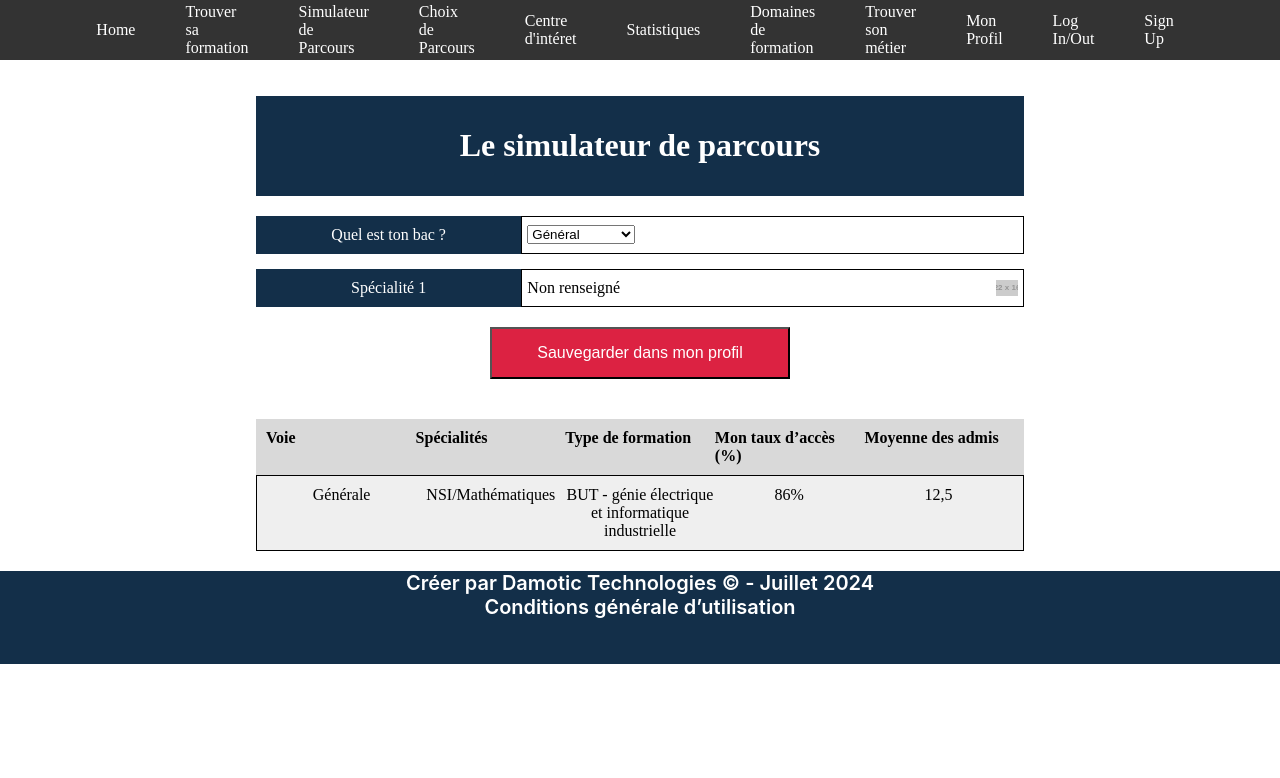
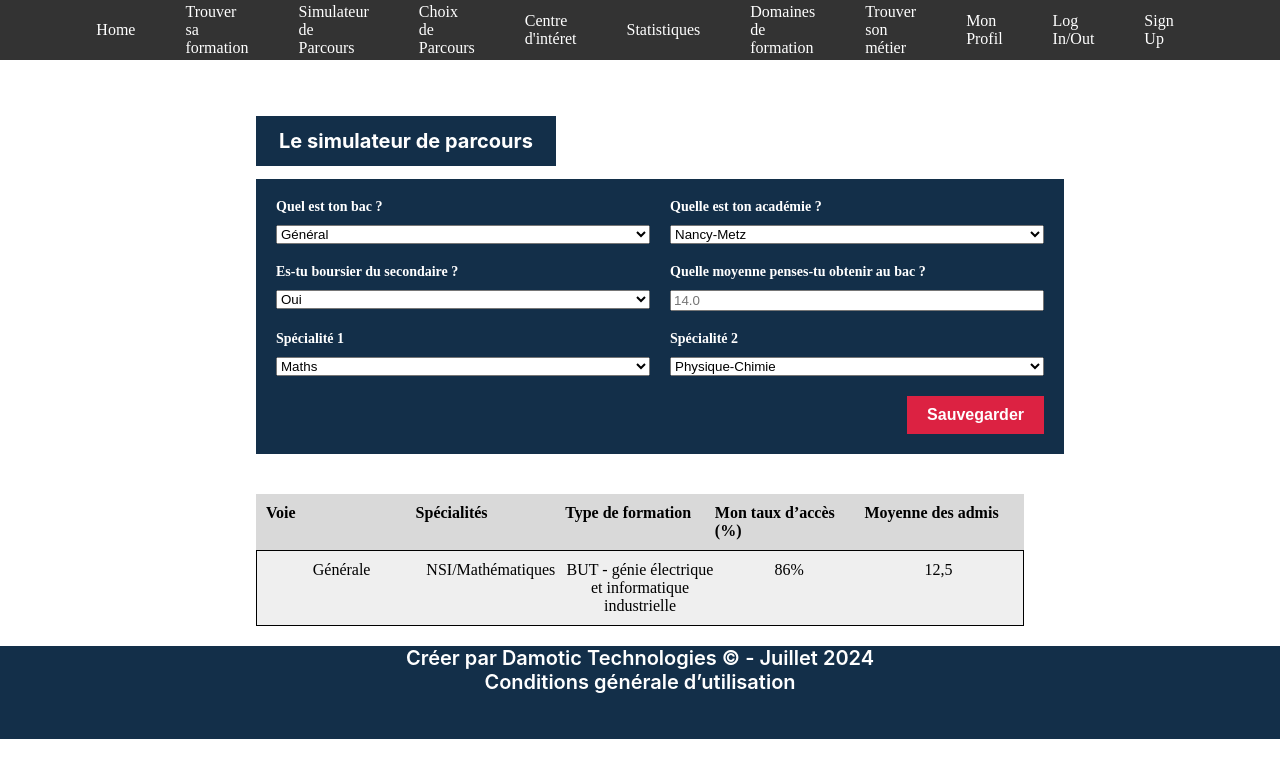
Before and after one commit to StagiairesDAMOTIC/FrontEndPsup, an Angular app: page /simulateur-de-parcours in a window 1280 px wide. Shown: the top 778 px of the page. Built offline with nearby package versions, Linux system fonts and the light colour scheme.

Commit message:
tentative d'ajout des onglets dans trouver sa formation

```diff
--- a/src/app/chances-admission-niveau/chances-admission-niveau.component.html
+++ b/src/app/chances-admission-niveau/chances-admission-niveau.component.html
@@ -108,50 +108,7 @@
     </div>
 
     <div class="main-section">
-      <div class="input-section">
-        <div class="input-item">
-          <div class="label">Quel est ton bac ?</div>
-          <div class="input">
-            Seconde Générale et technologique
-            <img src="https://via.placeholder.com/25x17" alt="icon" />
-          </div>
-        </div>
-        <div class="input-item">
-          <div class="label">Quelle est ton académie ?</div>
-          <div class="input">
-            Nancy-Metz
-            <img src="https://via.placeholder.com/25x17" alt="icon" />
-          </div>
-        </div>
-        <div class="input-item">
-          <div class="label">Es-tu boursier du secondaire ?</div>
-          <div class="input">
-            Oui
-            <img src="https://via.placeholder.com/25x17" alt="icon" />
-          </div>
-        </div>
-        <div class="input-item">
-          <div class="label">Quelle moyenne penses-tu obtenir au bac ?</div>
-          <div class="input">
-            14/20
-            <img src="https://via.placeholder.com/25x17" alt="icon" />
-          </div>
-        </div>
-        <div class="input-item">
-          <div class="label">Spécialité 1</div>
-          <div class="input">
-            Non renseigné
-            <img src="https://via.placeholder.com/22x16" alt="icon" />
-          </div>
-        </div>
-        <div class="input-item">
-          <div class="label">Spécialité 2</div>
-          <div class="input">
-            Non renseigné
-            <img src="https://via.placeholder.com/22x16" alt="icon" />
-          </div>
-        </div>
-      </div>
+      <div class="app-info-eleve" ></div>
 
       <div class="results-section">
         <div class="results-title">RESULTATS</div>
--- a/src/app/choix-seconde/choix-seconde.component.ts
+++ b/src/app/choix-seconde/choix-seconde.component.ts
@@ -8,3 +8,17 @@ import { Component } from '@angular/core';
 export class ChoixSecondeComponent {
 
 }
+function openTab(x: number): void {
+  // Sélectionne tous les éléments avec la classe "search-form"
+  const contents = document.querySelectorAll<HTMLElement>(".search-form");
+
+  // Parcourt tous les éléments et les cache
+  for (let i = 0; i < contents.length; i++) {
+    contents[i].style.display = "none";
+  }
+
+  // Affiche l'élément correspondant à l'indice x
+  if (contents[x]) {
+    contents[x].style.display = "block";
+  }
+}
--- a/src/app/simulateur-de-parcours/simulateur-de-parcours.component.css
+++ b/src/app/simulateur-de-parcours/simulateur-de-parcours.component.css
@@ -11,11 +11,18 @@ body {
   padding: 20px;
 }
 
-header {
-  background-color: #132f49;
+.header {
+  width: 300px;
+  height: 50px;
+  background: #132f49;
   color: white;
-  padding: 10px;
-  text-align: center;
+  font-size: 20px;
+  font-family: Inter, sans-serif;
+  font-weight: 700;
+  display: flex;
+  justify-content: center;
+  align-items: center;
+  margin-top: 20px;
 }
 
 .form-section {
--- a/src/app/simulateur-de-parcours/simulateur-de-parcours.component.html
+++ b/src/app/simulateur-de-parcours/simulateur-de-parcours.component.html
@@ -1,34 +1,8 @@
 
 <div class="container">
-  <header>
-    <h1>Le simulateur de parcours</h1>
-  </header>
+   <h1 class="header">Le simulateur de parcours</h1>
 
-  <section class="form-section">
-    <div class="form-group">
-      <label for="bac">Quel est ton bac ?</label>
-      <div class="input-group">
-        <select id="niveau" name="niveau">
-          <option value="general">Général</option>
-          <option value="technologique">Technologique</option>
-        </select>
-
-      </div>
-    </div>
-
-    <div class="form-group">
-      <label for="specialite1">Spécialité 1</label>
-      <div class="input-group">
-        <span class="input-value">Non renseigné</span>
-        <img src="https://via.placeholder.com/22x16" alt="icon">
-      </div>
-    </div>
-
-    <!-- Ajoutez d'autres form-group similaires ici -->
-
-  </section>
-
-  <button class="save-button">Sauvegarder dans mon profil</button>
+  <div class="app-info-eleve" ></div>
 
   <section class="result-section">
     <div class="result-header">
--- a/src/app/trouver-sa-formation/trouver-sa-formation.component.css
+++ b/src/app/trouver-sa-formation/trouver-sa-formation.component.css
@@ -68,6 +68,7 @@
   background: #132f49;
   padding: 20px;
   border-radius: 5px;
+  display:none;
 }
 
 .search-header {
--- a/src/app/trouver-sa-formation/trouver-sa-formation.component.html
+++ b/src/app/trouver-sa-formation/trouver-sa-formation.component.html
@@ -3,11 +3,26 @@
 
   <div class="content">
     <div class="app-info-eleve" ></div>
+    <div class="search-header">
+      <button class="search-header-item active" onclick="openTab(0)" >Par nom</button>
+      <button class="search-header-item" onclick="openTab(1)">Par métier</button>
+    </div>
 
     <div class="search-section">
-      <div class="search-header">
-        <div class="search-header-item active">Par nom</div>
-        <div class="search-header-item">Par métier</div>
+
+      <div class="search-form">
+        <div class="search-input">
+          <span>Nom de formation, d’établissement...</span>
+          <div class="input-field"></div>
+        </div>
+        <div class="search-input">
+          <span>Zone géographique</span>
+          <div class="input-field"></div>
+        </div>
+        <div class="search-button">Rechercher</div>
+        <div class="search-result">
+          <div>I.U.T de Saint Dié</div>
+        </div>
       </div>
       <div class="search-form">
         <div class="search-input">
@@ -19,10 +34,12 @@
           <div class="input-field"></div>
         </div>
         <div class="search-button">Rechercher</div>
+        <div class="search-result">
+          <div>I.U.T de Saint Dié</div>
+        </div>
       </div>
-      <div class="search-result">
-        <div>I.U.T de Saint Dié</div>
-      </div>
+
+
     </div>
   </div>
 
--- a/src/app/trouver-son-metier/trouver-son-metier.component.html
+++ b/src/app/trouver-son-metier/trouver-son-metier.component.html
@@ -12,7 +12,6 @@
       <div class="list-section">
         <div class="list-item">
           <div class="list-item-close">x</div>
-          <img class="list-item-icon" src="https://via.placeholder.com/22x22" alt="icon" />
           <div class="list-item-text">Informaticien industriel</div>
         </div>
         <div class="group-item">Autre item 1</div>
```
